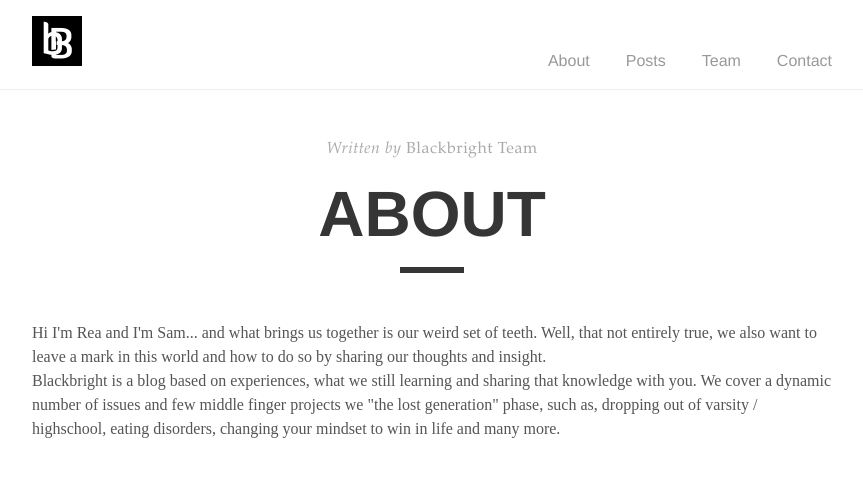
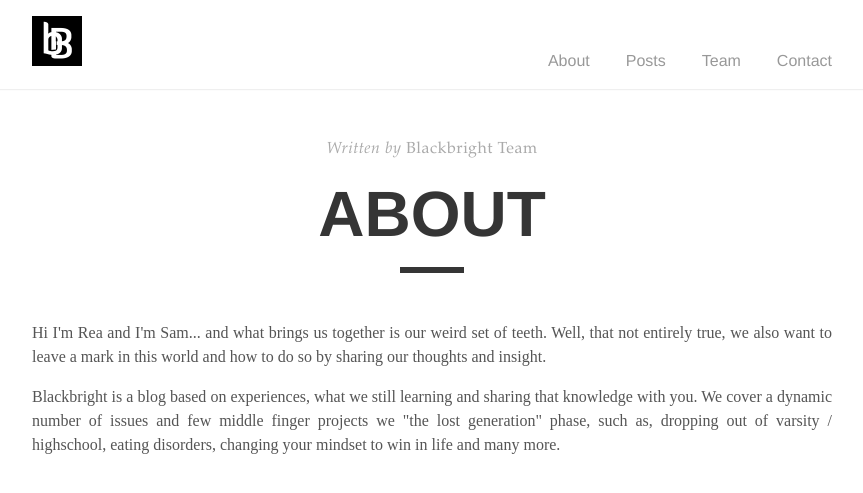
Before and after one commit to AfronautSA/blackbright, a Jekyll site: the page built from about.html, in a window 1280 px wide. Shown: the top 493 px of the page, without its empty margins (208-1071 px from the left). Built offline with Jekyll 4.4.1, drawn with Linux system fonts in a browser that asks for light colours.

Commit message:
Update about.html and samuelson story

```diff
--- a/about.html
+++ b/about.html
@@ -3,8 +3,10 @@ layout: post
 author: Blackbright Team
 title: ABOUT
 ---
-
+<p>
 Hi I'm Rea and I'm Sam... and what brings us together is our weird set of teeth. Well, that not entirely true, we also want to leave a mark in this world and how to do so by sharing our thoughts and insight.
-<br/>
+</p>
+<p>
 Blackbright is a blog based on experiences, what we still learning and sharing that knowledge with you.
 We cover a dynamic number of issues and few middle finger projects we "the lost generation" phase, such as, dropping out of varsity / highschool, eating disorders, changing your mindset to win in life and many more.
+</p>
```
Also changed, not shown: _posts/2018-03-09-Samuelson-Story.md (+1 -0 lines).
